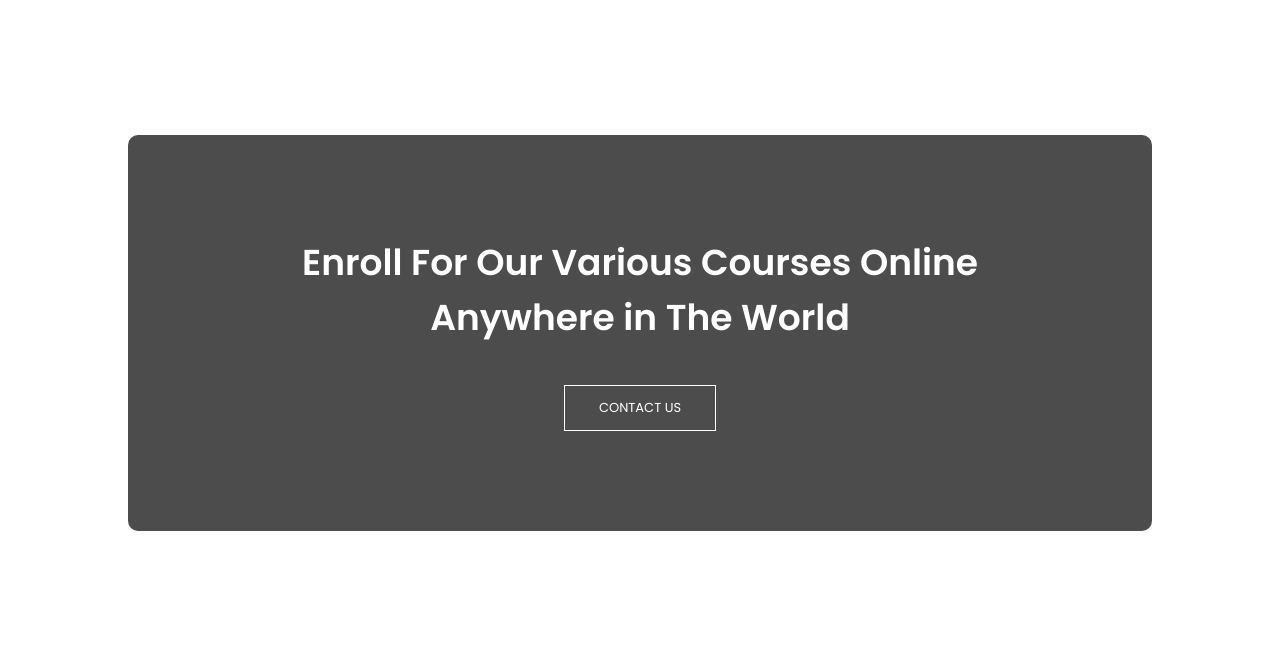
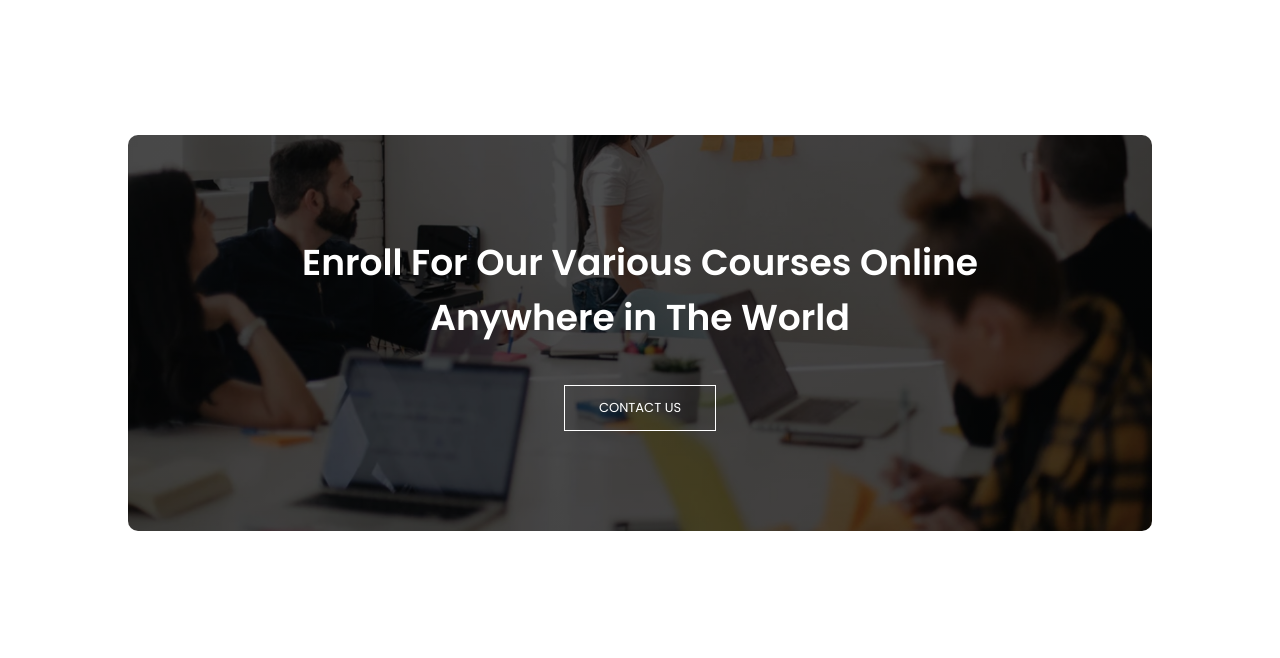
Before and after one commit to KhennyyB/Eduford_landing_page, a plain HTML site: page index.html in a window 1280 px wide. Shown: the part 3720-4378 px from the top of the page. Drawn offline with Linux system fonts and the light colour scheme.

Commit message:
Update style.css

```diff
--- a/style.css
+++ b/style.css
@@ -290,7 +290,7 @@ h3{
 .cta{
     margin: 100px auto;
     width: 80%;
-    background-image: linear-gradient(rgba(0,0,0,0.7),rgba(0,0,0,0.7)),url(images/banner2.jpg);
+    background-image: linear-gradient(rgba(0,0,0,0.7),rgba(0,0,0,0.7)),url(assets/banner2.jpg);
     background-position: center;
     background-size: cover;
     border-radius: 10px;
```
